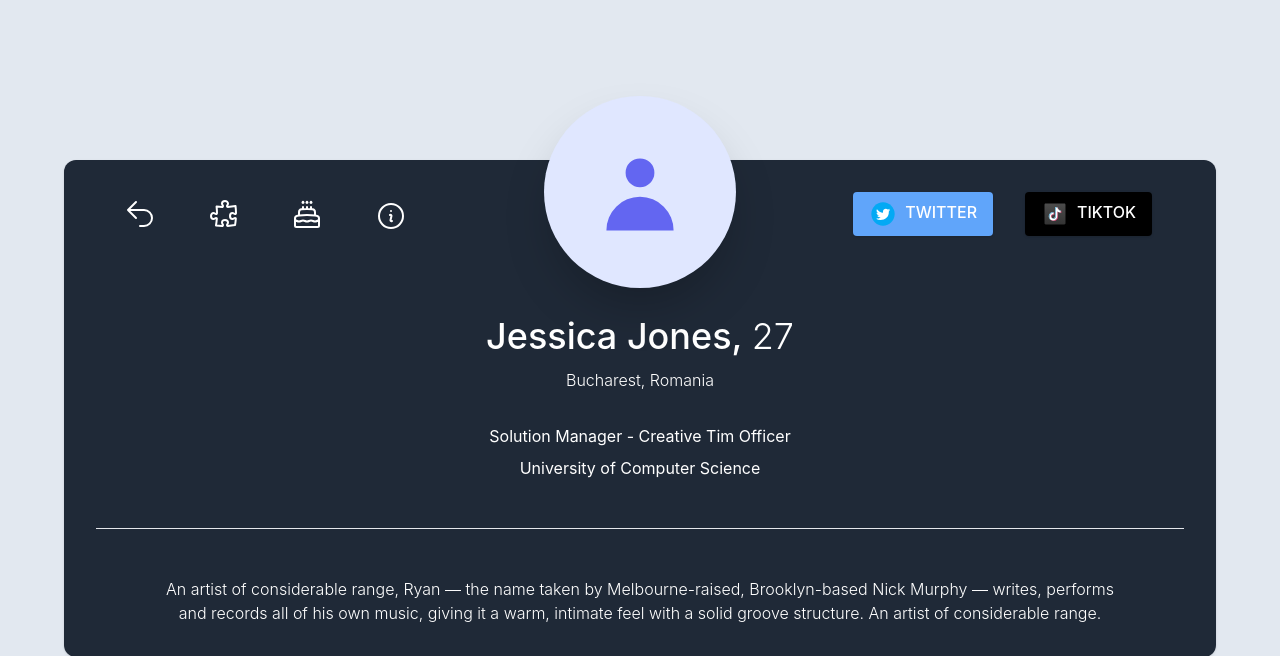
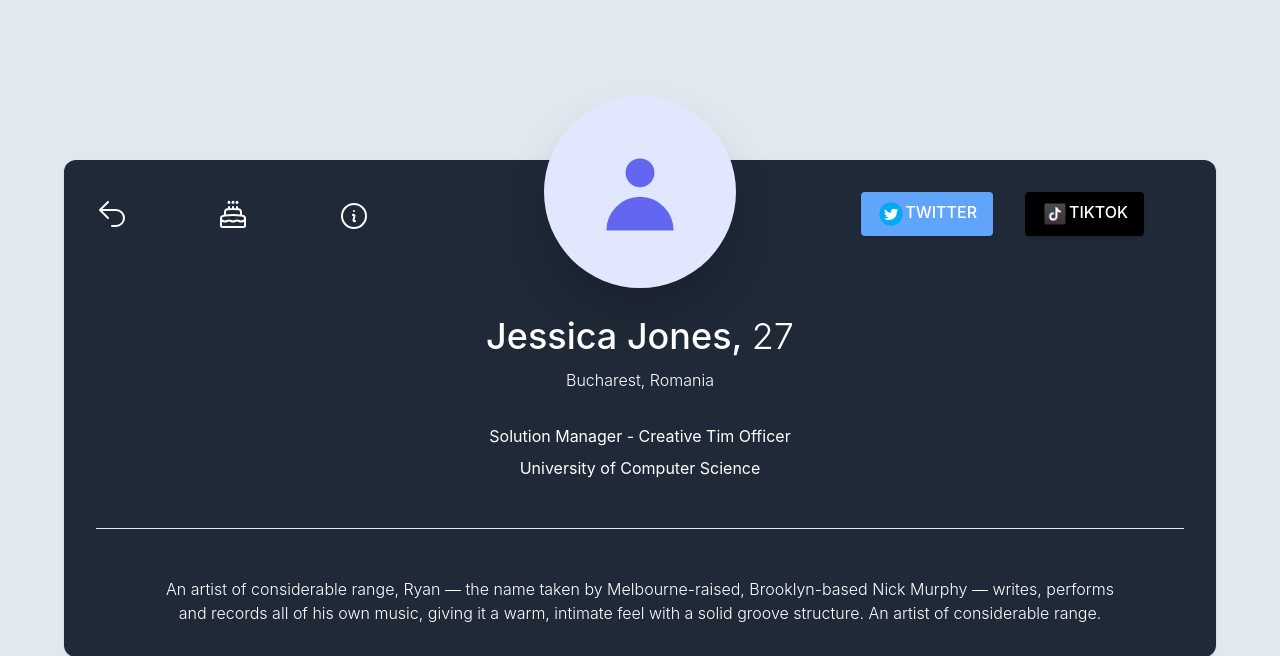
Before and after one commit to YOLO-GIT/Booklist, a PHP site: page /dist/profile.html in a window 1280 px wide. Shown: the top 656 px of the page. Run offline with PHP 8.4, Linux system fonts and the light colour scheme; some libraries are stand-ins or nearby versions.

Commit message:
Remove Change Password

```diff
--- a/Post-Sets/dist/profile.html
+++ b/Post-Sets/dist/profile.html
@@ -15,7 +15,8 @@
             <div class="grid grid-cols-1 md:grid-cols-3">
 
                 <!-- Other Setting -->
-                <div class="grid grid-cols-4 ml-7 justify-center items-center order-last md:order-first mt-20 md:mt-0">
+                <div
+                    class="mx-auto sm:mx-0 grid grid-cols-3 justify-center items-center order-last md:order-first mt-20 md:mt-0">
                     <a href="home.html">
                         <svg data-tooltip-target="tooltip-back" class="w-8 h-8 text-white dark:text-black"
                             data-slot="icon" fill="none" stroke-width="1.5" stroke="currentColor" viewBox="0 0 24 24"
@@ -29,7 +30,7 @@
                         Return back to Dashboard
                         <div class="tooltip-arrow" data-popper-arrow></div>
                     </div>
-                    <a href="./profile/change_pwd.html">
+                    <!-- <a href="./profile/change_pwd.html">
                         <svg data-tooltip-target="tooltip-password" class="w-8 h-8 text-white dark:text-black"
                             data-slot="icon" fill="none" stroke-width="1.5" stroke="currentColor" viewBox="0 0 24 24"
                             xmlns="http://www.w3.org/2000/svg" aria-hidden="true">
@@ -42,7 +43,7 @@
                         class="absolute z-10 invisible inline-block px-3 py-2 text-sm font-medium text-white transition-opacity duration-300 bg-gray-900 rounded-lg shadow-sm opacity-0 tooltip dark:bg-gray-700">
                         Change Password
                         <div class="tooltip-arrow" data-popper-arrow></div>
-                    </div>
+                    </div> -->
                     <a href="./profile/bio.html">
                         <svg data-tooltip-target="tooltip-bio" class="w-8 h-8 text-white dark:text-black"
                             data-slot="icon" fill="none" stroke-width="1.5" stroke="currentColor" viewBox="0 0 24 24"
@@ -90,8 +91,8 @@
                     <a href="#">
                         <button
                             class="flex flex-row text-white py-2 px-4 uppercase rounded bg-blue-400 hover:bg-blue-500 shadow hover:shadow-lg font-medium transition transform hover:-translate-y-0.5">
-                            <svg class="w-7 h-7 mr-2" xmlns="http://www.w3.org/2000/svg" x="0px" y="0px" width="100"
-                                height="100" viewBox="0 0 48 48">
+                            <svg class="sm:w-7 sm:h-7 w-5 h-5" xmlns="http://www.w3.org/2000/svg" x="0px" y="0px"
+                                width="100" height="100" viewBox="0 0 48 48">
                                 <path fill="#03a9f4"
                                     d="M24,4C12.954,4,4,12.954,4,24s8.954,20,20,20s20-8.954,20-20S35.046,4,24,4z">
                                 </path>
@@ -106,8 +107,8 @@
                     <a href="#">
                         <button class="flex flex-row text-white py-2 px-4 uppercase rounded bg-black hover:bg-red-500 shadow
                         hover:shadow-lg font-medium transition transform hover:-translate-y-0.5">
-                            <svg class="w-7 h-7 mr-2" xmlns="http://www.w3.org/2000/svg" x="0px" y="0px" width="100"
-                                height="100" viewBox="0 0 48 48">
+                            <svg class="sm:w-7 sm:h-7 w-5 h-5" xmlns="http://www.w3.org/2000/svg" x="0px" y="0px"
+                                width="100" height="100" viewBox="0 0 48 48">
                                 <linearGradient id="dYJkfAQNfP2dCzgdw4ruIa_fdfLpA6fsXN2_gr1" x1="23.672" x2="23.672"
                                     y1="6.365" y2="42.252" gradientTransform="translate(.305 -.206)"
                                     gradientUnits="userSpaceOnUse">
--- a/Post-Sets/src/output.css
+++ b/Post-Sets/src/output.css
@@ -783,6 +783,22 @@ video {
   margin-top: 2rem;
 }
 
+.ml-8 {
+  margin-left: 2rem;
+}
+
+.ml-10 {
+  margin-left: 2.5rem;
+}
+
+.mr-5 {
+  margin-right: 1.25rem;
+}
+
+.ml-5 {
+  margin-left: 1.25rem;
+}
+
 .block {
   display: block;
 }
@@ -909,6 +925,10 @@ video {
 
 .w-full {
   width: 100%;
+}
+
+.w-1\/3 {
+  width: 33.333333%;
 }
 
 .max-w-sm {
@@ -1003,6 +1023,10 @@ video {
   grid-template-columns: repeat(7, minmax(0, 1fr));
 }
 
+.grid-cols-3 {
+  grid-template-columns: repeat(3, minmax(0, 1fr));
+}
+
 .flex-row {
   flex-direction: row;
 }
@@ -1409,6 +1433,11 @@ video {
 .py-8 {
   padding-top: 2rem;
   padding-bottom: 2rem;
+}
+
+.py-5 {
+  padding-top: 1.25rem;
+  padding-bottom: 1.25rem;
 }
 
 .pb-12 {
@@ -1910,6 +1939,11 @@ video {
     margin-bottom: 5rem;
   }
 
+  .sm\:mx-0 {
+    margin-left: 0px;
+    margin-right: 0px;
+  }
+
   .sm\:ml-64 {
     margin-left: 16rem;
   }
@@ -1918,8 +1952,24 @@ video {
     margin-top: 5rem;
   }
 
+  .sm\:mr-0 {
+    margin-right: 0px;
+  }
+
+  .sm\:ml-0 {
+    margin-left: 0px;
+  }
+
   .sm\:hidden {
     display: none;
+  }
+
+  .sm\:h-7 {
+    height: 1.75rem;
+  }
+
+  .sm\:w-7 {
+    width: 1.75rem;
   }
 
   .sm\:max-w-max {
```
